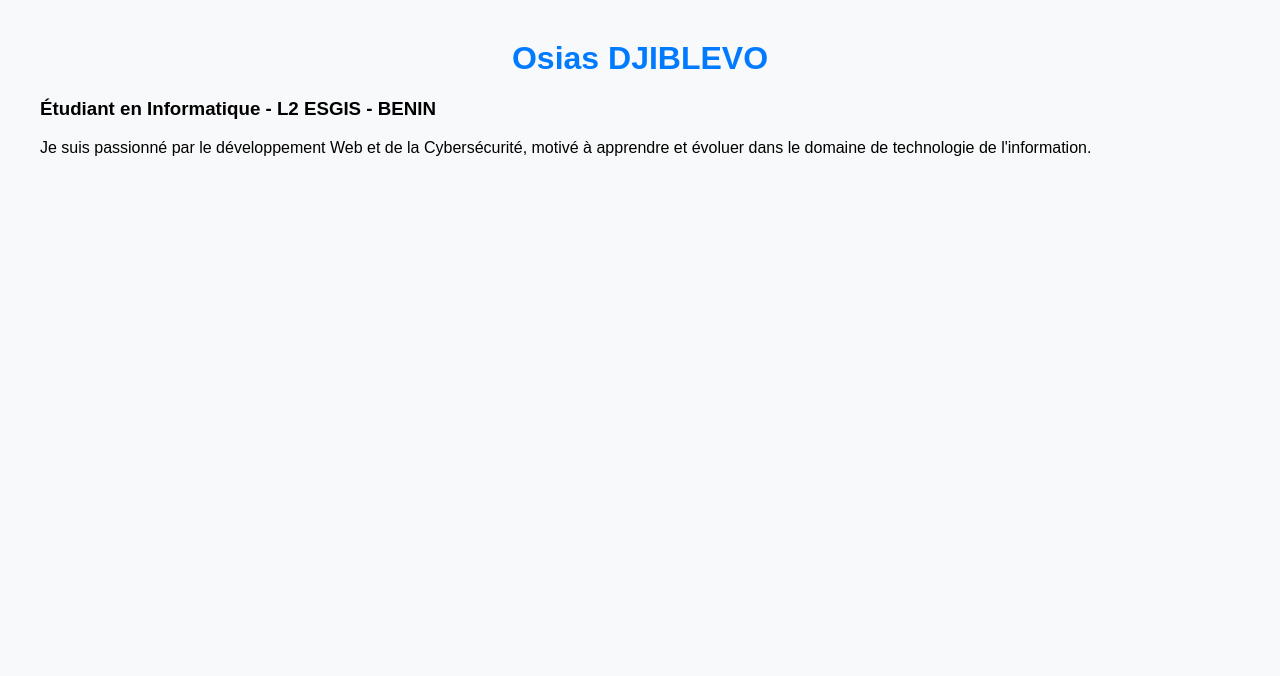
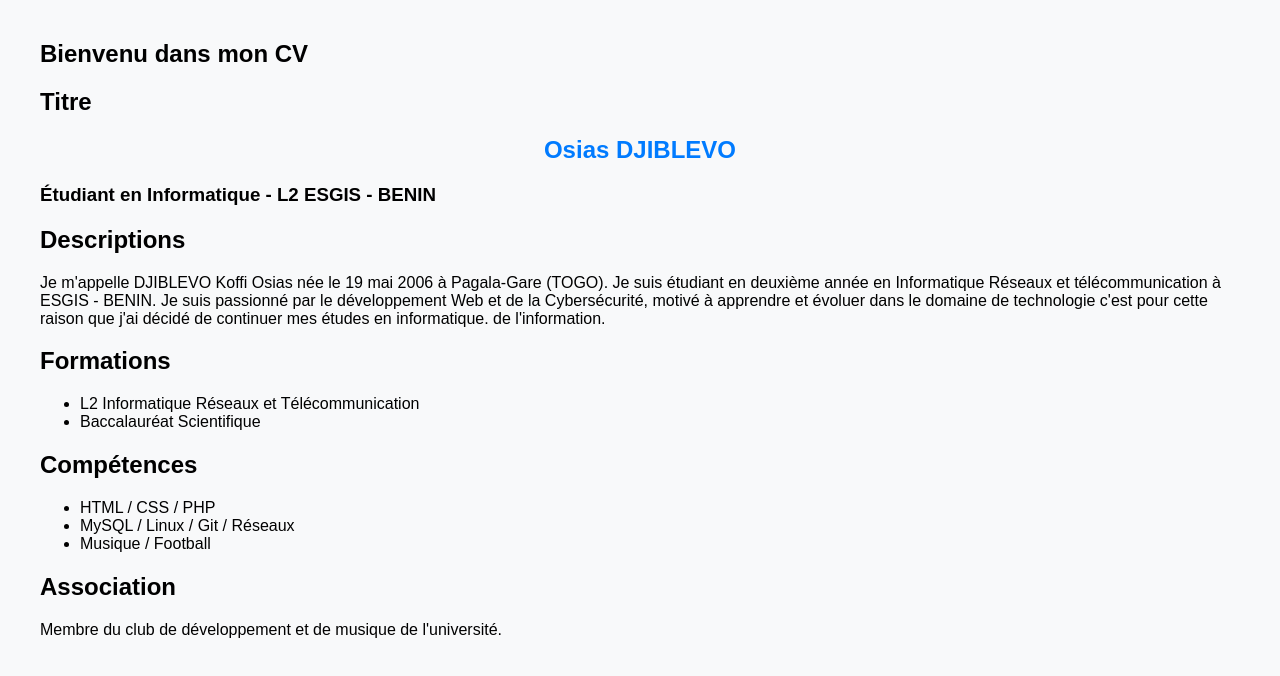
Before and after one commit to osiasdjiblevo473-cpu/mon-cv, a plain HTML site: page index.html in a window 1280 px wide. Drawn offline with Linux system fonts and the light colour scheme.

Commit message:
modification de la section description

```diff
--- a/index.html
+++ b/index.html
@@ -9,11 +9,46 @@
 <body>
 
     <!--section titre-->
-    <h1>Osias DJIBLEVO</h1>
+    <section id="titre">
+        <h2>Bienvenu dans mon CV</h2>
+        <h2>Titre</h2>
+        <h1>Osias DJIBLEVO</h1>
     <h3>Étudiant en Informatique - L2 ESGIS - BENIN</h3>
 
+    </section>
+
     <!--Section description-->
-    <p>Je suis passionné par le développement Web et de la Cybersécurité, motivé à apprendre et évoluer dans le domaine de technologie
+    <section id="description">
+        <h2>Descriptions</h2>
+        <p>Je m'appelle DJIBLEVO Koffi Osias née le 19 mai 2006 à Pagala-Gare (TOGO). Je suis étudiant en deuxième année en Informatique
+            Réseaux et télécommunication à ESGIS - BENIN. Je suis passionné par le développement Web et de la Cybersécurité, motivé à apprendre
+             et évoluer dans le domaine de technologie c'est pour cette raison que j'ai décidé de continuer mes études en informatique.
         de l'information.</p>
+    </section>
+
+    <!--section formations-->
+    <h2>Formations</h2>
+    <ul>
+        <li>L2 Informatique Réseaux et Télécommunication</li>
+        <li>Baccalauréat Scientifique</li>
+    </ul>
+
+    <!--Section competences-->
+    <section id="competences">
+        <h2>Compétences</h2>
+        <ul>
+            <li>HTML / CSS / PHP</li>
+            <li>MySQL / Linux / Git / Réseaux</li>
+            <li>Musique / Football</li>
+        </ul>
+    </section>
+
+    <!--Section associations-->
+    <section id="associations">
+        <h2>Association</h2>
+        <p>Membre du club de développement et de musique de l'université.</p>
+
+    </section>
+
 </body>
 </html>
```
